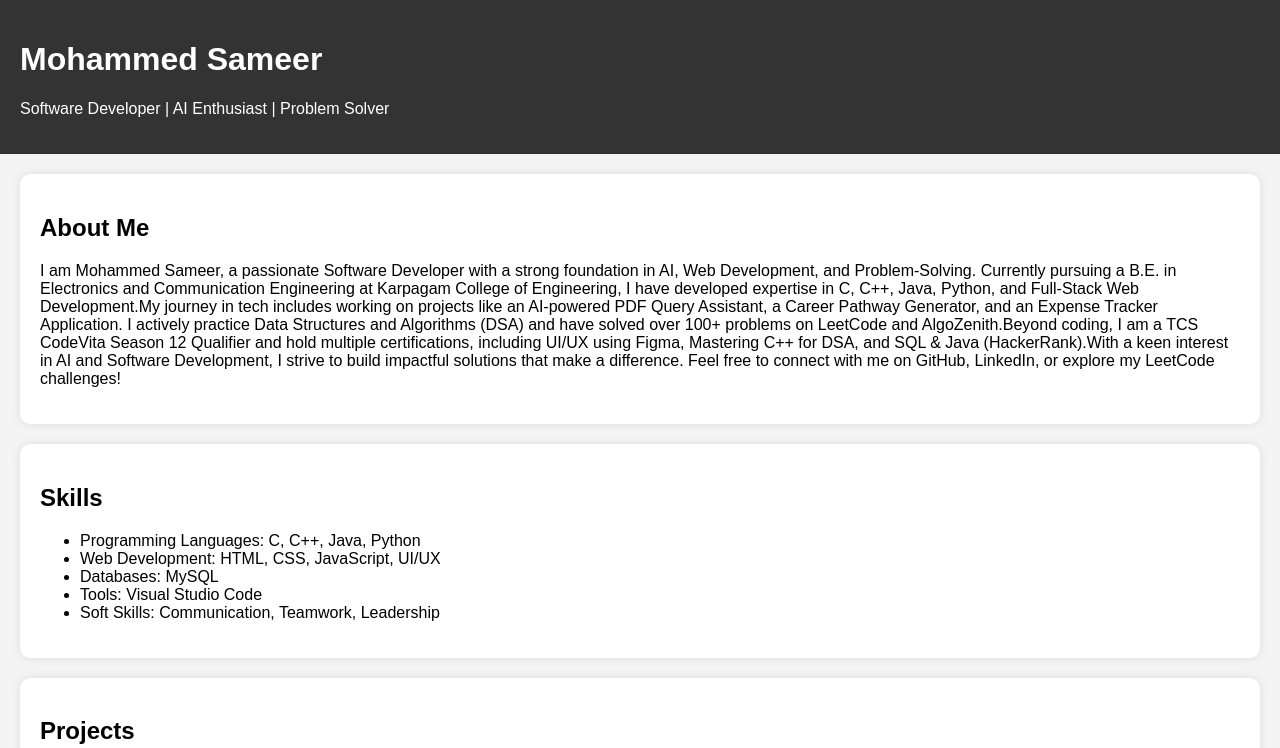
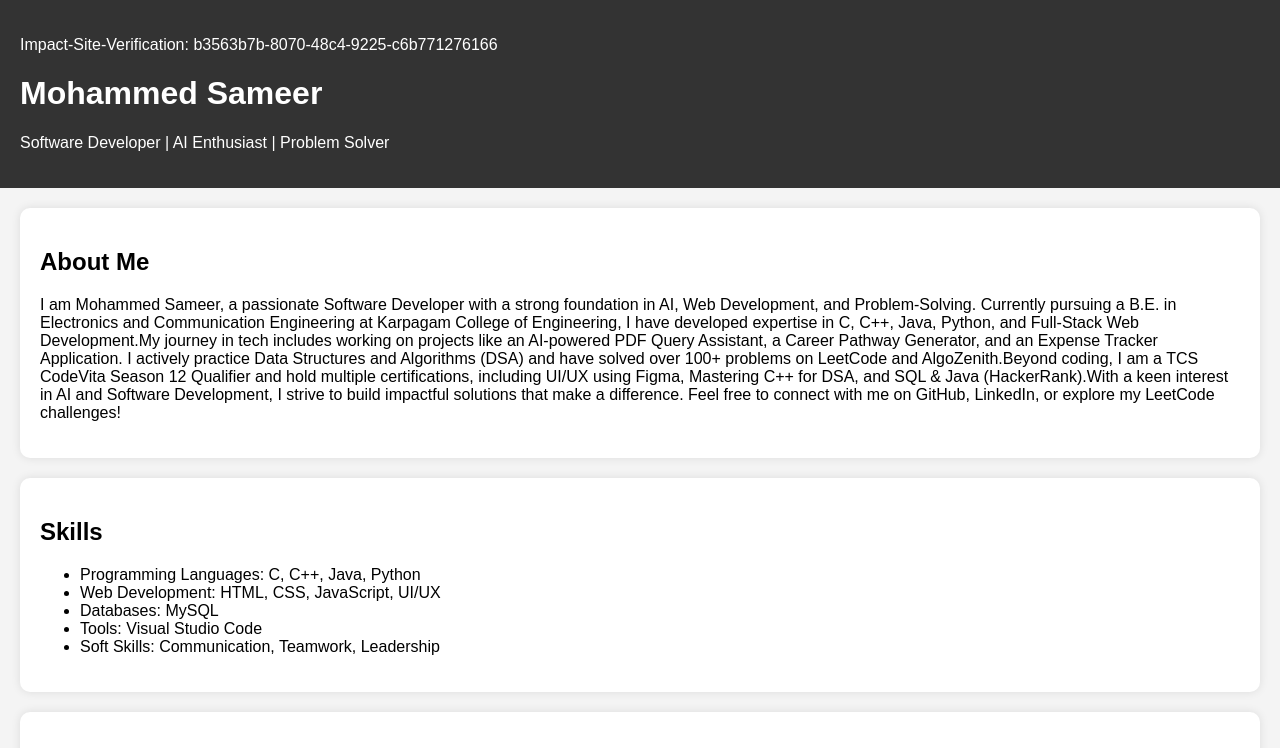
Before and after one commit to MOHAMMED-SAMEE/Protfolio, a plain HTML site: page index.html in a window 1280 px wide. Shown: the top 748 px of the page. Drawn offline with Linux system fonts and the light colour scheme.

Commit message:
Update index.html

```diff
--- a/index.html
+++ b/index.html
@@ -8,6 +8,8 @@
 </head>
 <body>
     <header>
+        <p>Impact-Site-Verification: b3563b7b-8070-48c4-9225-c6b771276166</p>
+
         <h1>Mohammed Sameer</h1>
         <p>Software Developer | AI Enthusiast | Problem Solver</p>
     </header>
```
